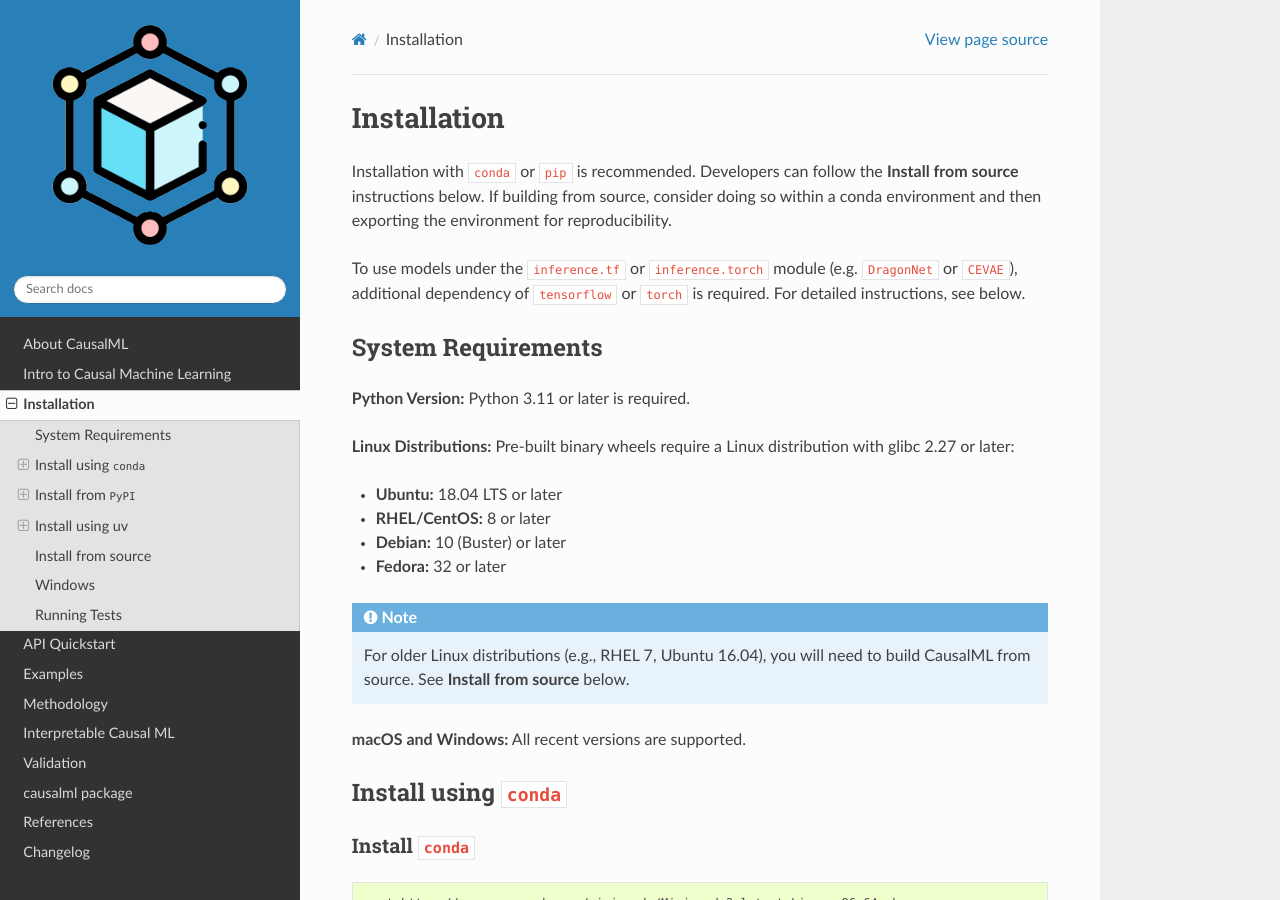
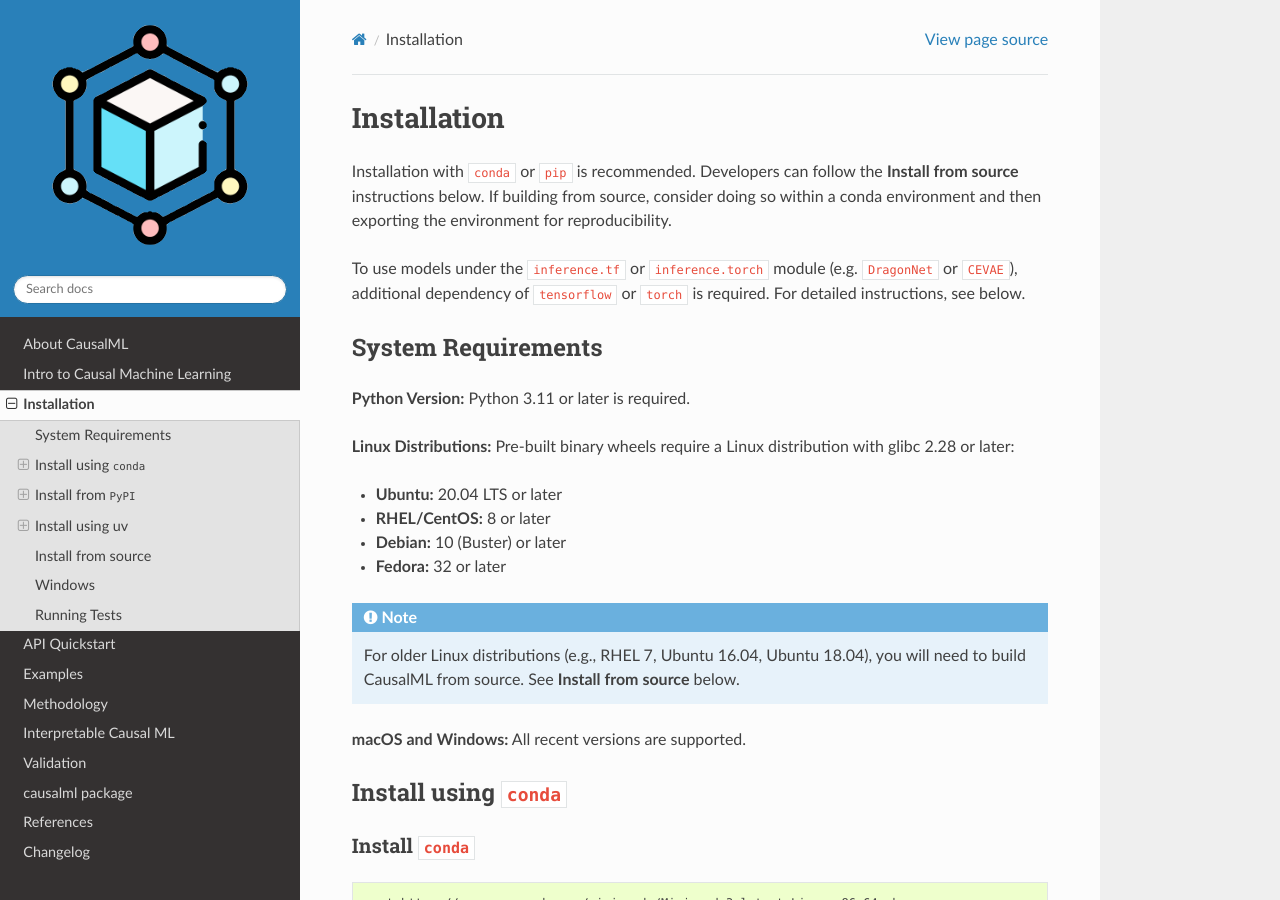
Before and after one commit to uber/causalml, a Sphinx documentation site: the page built from docs/installation.rst, in a window 1280 px wide and 900 px high. Built offline with Sphinx 7.4.7 and the Read the Docs theme 3.1.0, drawn with Linux system fonts in a browser that asks for light colours; pages that are not in the unit, such as notebooks, are missing from menus.

Commit message:
Fix glibc version requirement: manylinux_2_28 requires glibc 2.28, not 2.27
Copilot correctly identified that Ubuntu 18.04 is NOT compatible with
manylinux_2_28 wheels. Ubuntu 18.04 has glibc 2.27, but manylinux_2_28
requires glibc 2.28 or later.

Changes:
- Updated glibc requirement from 2.27 to 2.28
- Changed minimum Ubuntu version from 18.04 to 20.04 LTS (has glibc 2.31)
- Added Ubuntu 18.04 to the list of distributions requiring source build

This ensures users have accurate information about system requirements.

Co-Authored-By: Claude (claude-sonnet-4-5) <noreply@anthropic.com>

```diff
--- a/docs/installation.rst
+++ b/docs/installation.rst
@@ -11,15 +11,15 @@ System Requirements
 
 **Python Version:** Python 3.11 or later is required.
 
-**Linux Distributions:** Pre-built binary wheels require a Linux distribution with glibc 2.27 or later:
+**Linux Distributions:** Pre-built binary wheels require a Linux distribution with glibc 2.28 or later:
 
-* **Ubuntu:** 18.04 LTS or later
+* **Ubuntu:** 20.04 LTS or later
 * **RHEL/CentOS:** 8 or later
 * **Debian:** 10 (Buster) or later
 * **Fedora:** 32 or later
 
 .. note::
-   For older Linux distributions (e.g., RHEL 7, Ubuntu 16.04), you will need to build CausalML from source. See **Install from source** below.
+   For older Linux distributions (e.g., RHEL 7, Ubuntu 16.04, Ubuntu 18.04), you will need to build CausalML from source. See **Install from source** below.
 
 **macOS and Windows:** All recent versions are supported.
 
```
